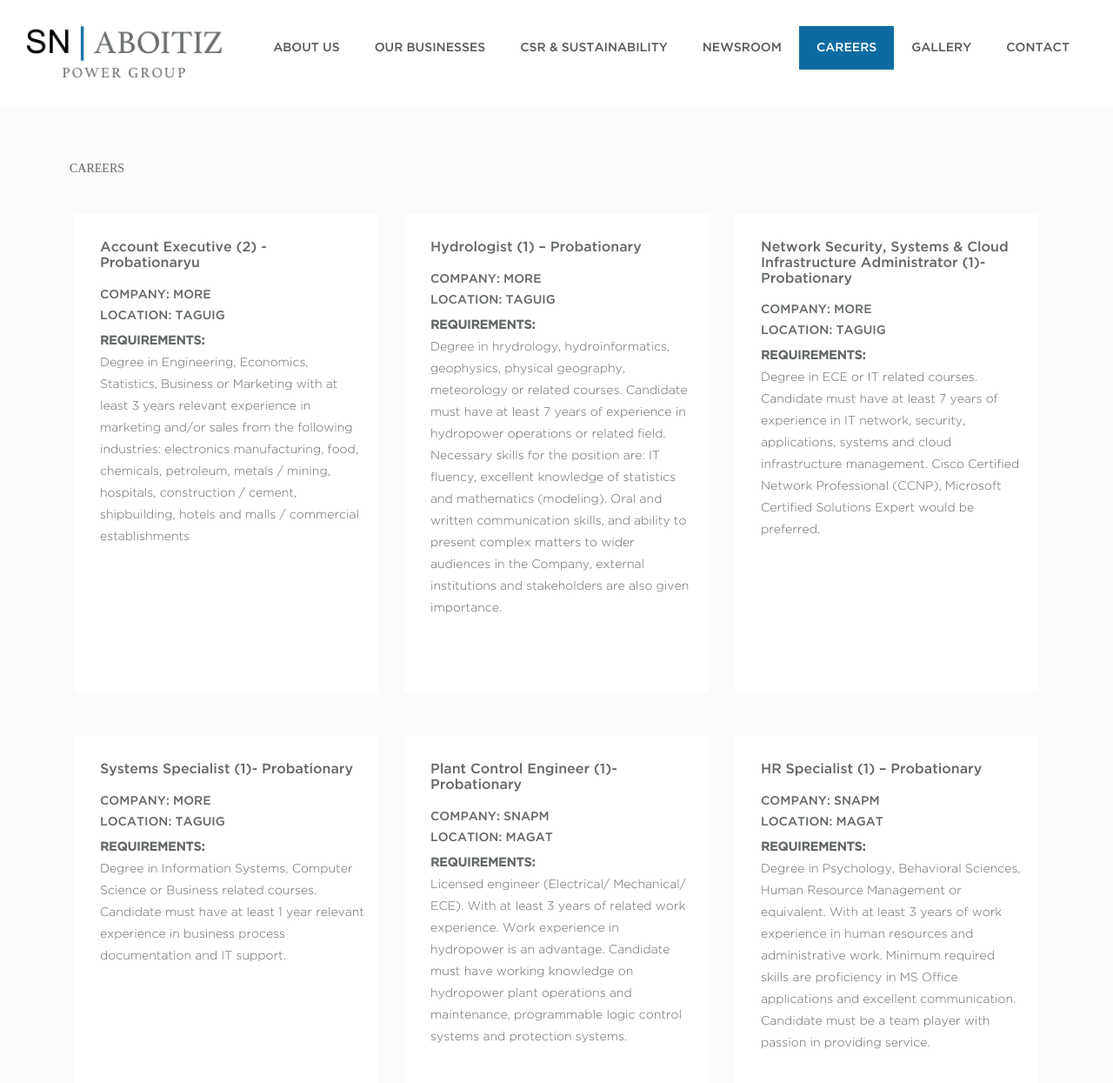
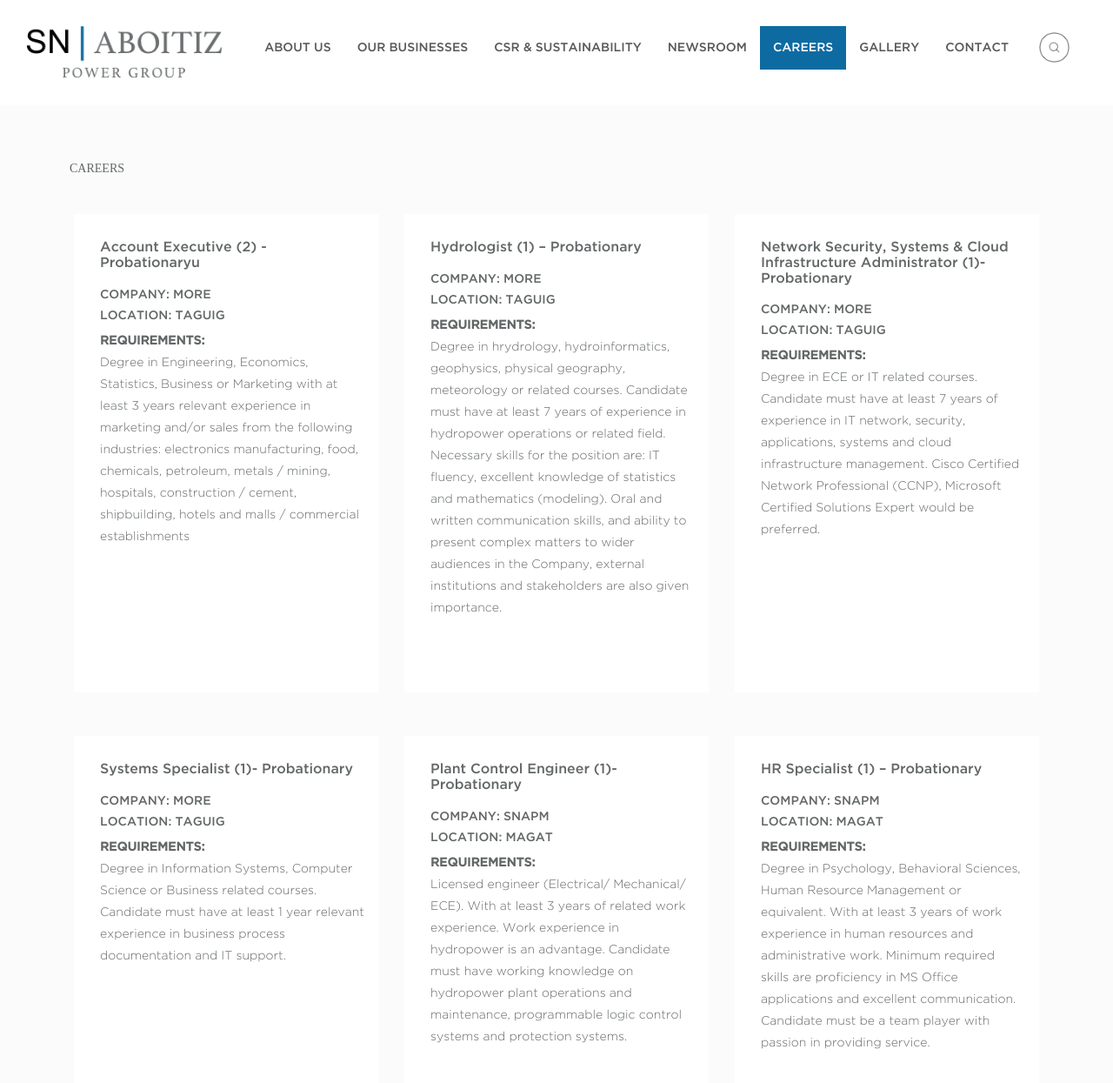
Before and after one commit to kristinavargas/snaboitiz.github.io, a Jekyll site: the page built from pages/careers.html, in a window 1280 px wide and 1400 px high. Shown: the top 1245 px of the window at 87% size. Built offline with Jekyll 4.4.1, drawn with Linux system fonts in a browser that asks for light colours; some web fonts are replaced.

Commit message:
Add search icon

```diff
--- a/_config.yml
+++ b/_config.yml
@@ -63,7 +63,6 @@
   - title: "Gallery"
     slugID: "/gallery/"
 
-
   - title: "Contact"
     slugID: "/contact/"
 
--- a/_includes/gallery/content.html
+++ b/_includes/gallery/content.html
@@ -11,7 +11,7 @@
         <div class="modal-list modal fade" id="{{ counter }}" tabindex="-1" role="dialog">
             <div class="modal-dialog" role="document">
                 <div class="modal-content">
-                    <button type="button"  data-dismiss="modal" aria-hidden="true">
+                    <button type="button" data-dismiss="modal" aria-hidden="true">
                         <img class="modal-close" src="/img/close.png"/>
                     </button>
                     <div class="modal-body">
--- a/_includes/navbar.html
+++ b/_includes/navbar.html
@@ -20,6 +20,11 @@
                     <a {% if page.url == menu.slugID %} class="navbar-link active" {% else %} class="navbar-link" {% endif %} href="{{ menu.slugID }}">{{ menu.title }}</a>
                 </li>
                 {% endfor %}
+                <li class="navbar-list">
+                    <button href="" class="navbar-search">
+                        <img class="search-icon" src="/img/search.png"/>
+                    </button>
+                </li>
             </ul>
         </div><!-- /.navbar-collapse -->
     </div><!-- /.container-fluid -->
--- a/_includes/side-gallery.html
+++ b/_includes/side-gallery.html
@@ -4,7 +4,6 @@
     </div>
     {% for gallery in site.data.gallery reversed limit: 8 %}
     {% assign counter = counter | plus:1 %}
-
     <div class="gallery-list col-lg-6 col-md-6">
         <a class="image-link" data-toggle="modal" data-target="#{{ counter }}" target="_blank">
             <img class="gallery-image center-block" src="{{ gallery.image }}"/>
--- a/_sass/home.sass
+++ b/_sass/home.sass
@@ -54,6 +54,7 @@
         margin-right: auto
         margin-top: 50px
         .intro-link
+          outline: none
           color: white
           display: block
           font-size: 20px
--- a/_sass/main.sass
+++ b/_sass/main.sass
@@ -75,13 +75,23 @@
             transition: all 200ms ease-in-out
             color: #585858
             display: block
-            padding: 15px 20px
+            padding: 15px
             text-transform: uppercase
             font-family: "Gotham-Medium", "sans-serif"
             font-weight: 400
             &:hover, &.active
               color: white
               background-color: #0E6BA2
+          .navbar-search
+            background-color: transparent
+            box-shadow: none
+            border: none
+            outline: none
+            padding: 7px 20px
+
+            .search-icon
+              height: 35px
+              display: block
 
   &.navbar-shrink
     background-color: white
```
Also changed, not shown: img/search.png (added).
